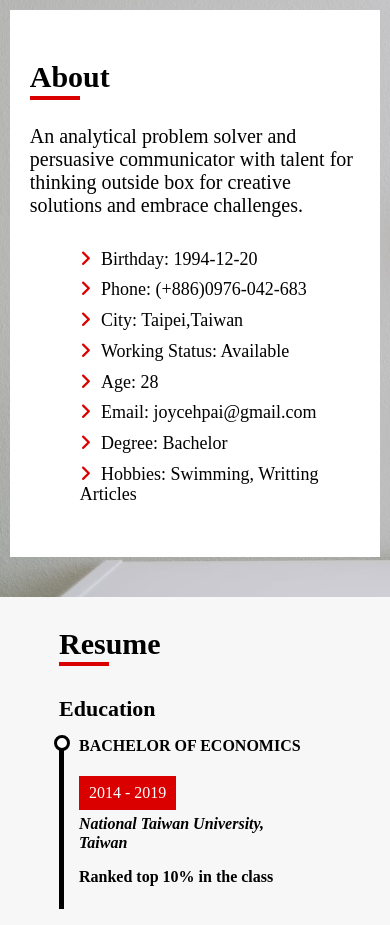
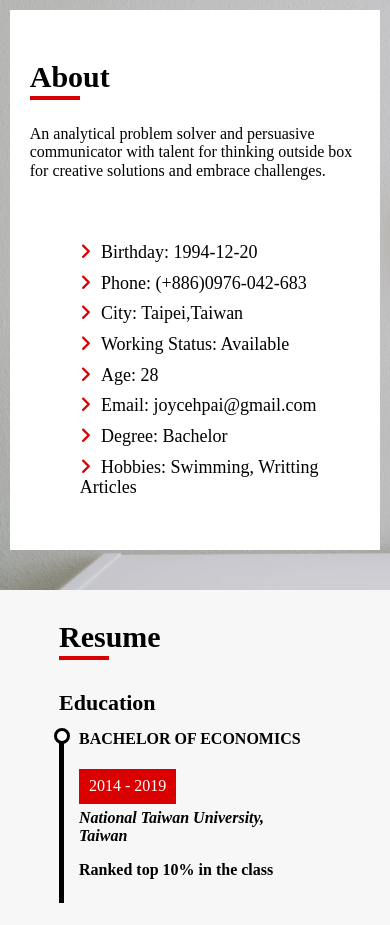
Before and after one commit to joycepai0221/joycehpai.github.io, a website: page index.html in a window 390 px wide. Shown: the part 960-1885 px from the top of the page. Drawn offline with nearby package versions, Linux system fonts and the light colour scheme; a web font is replaced by a local one.

Commit message:
fix fontsize

```diff
--- a/style/styles.css
+++ b/style/styles.css
@@ -655,9 +655,9 @@ a.note-link:hover {
         margin-bottom: 0;
     }
     .paragraph-2{
+        font-size: 16px;
         margin: 0;
         margin-bottom: 60px;
-
     }
     .portfolio{
         width:100%;
@@ -669,6 +669,12 @@ a.note-link:hover {
         margin-right: unset;
     }
         .bar::after{
-            top:10px
+            top:10px;
         }
 }
+@media screen and (max-width:395px) {
+        .paragraph-2 {
+                margin: 0;
+                margin-bottom: 90px;
+            }
+}
```
